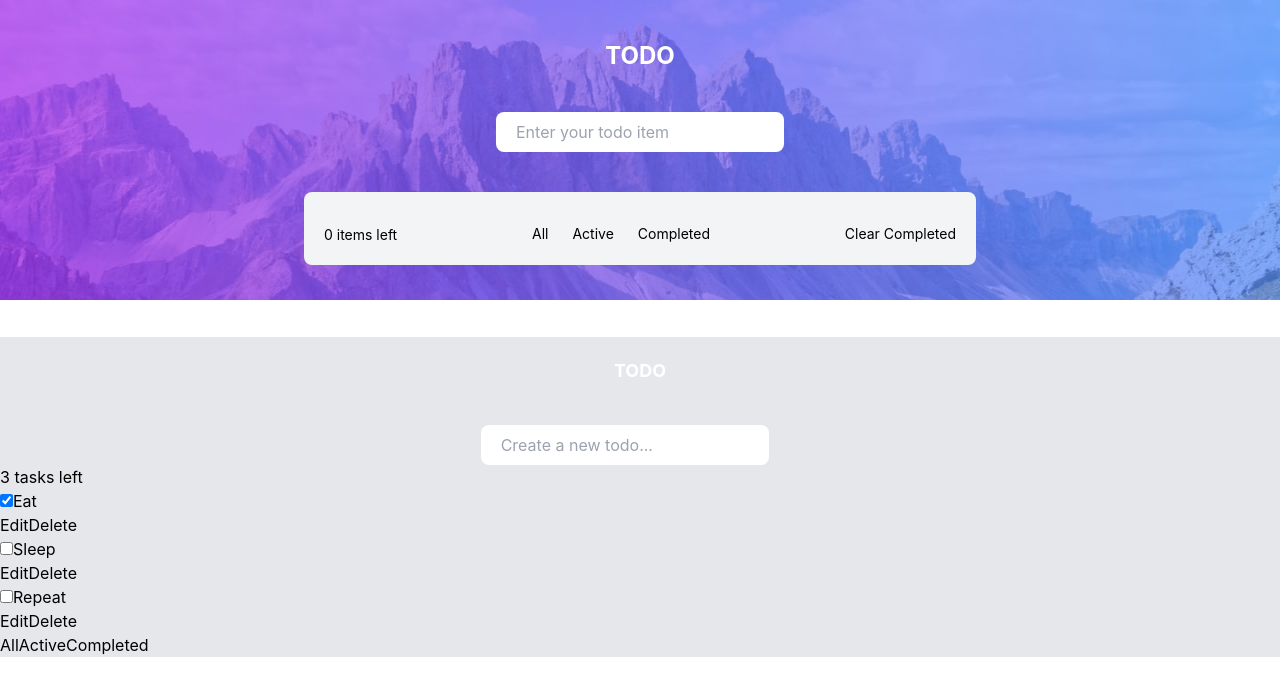
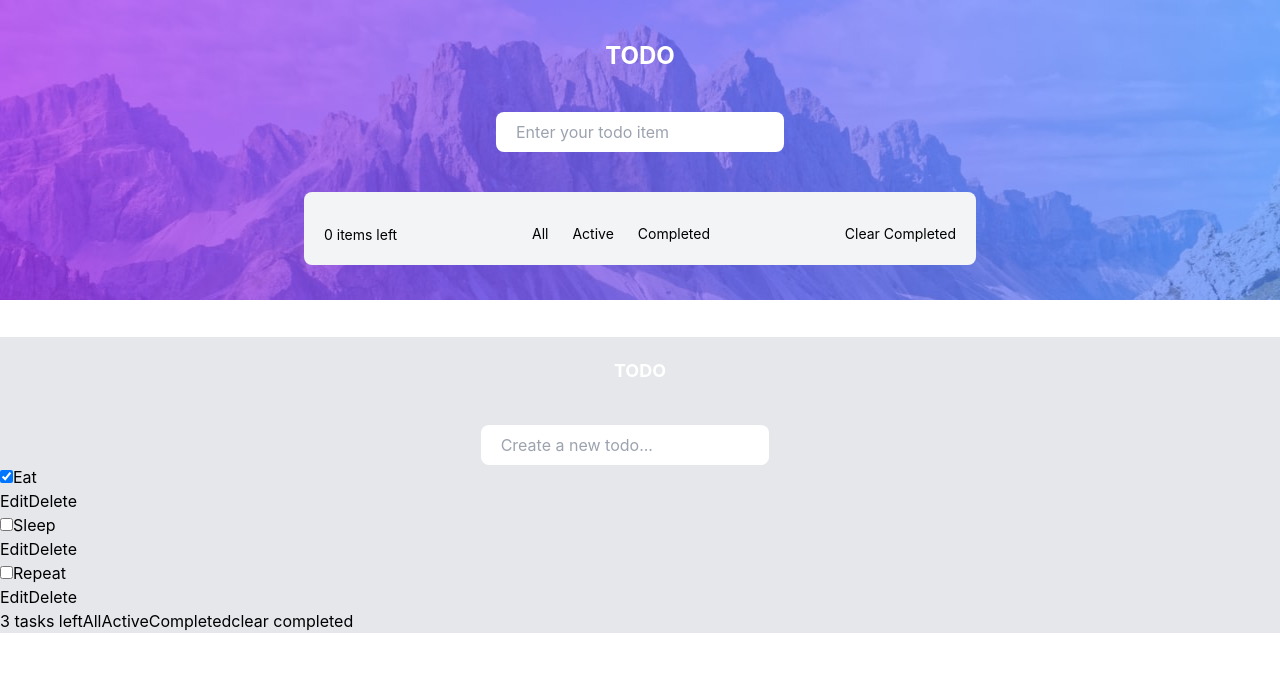
Before and after one commit to balderb/todo-app-reactjs, a React (Create React App) app: page / in a window 1280 px wide. Shown: the top 696 px of the page. Built offline with nearby package versions, Linux system fonts and the light colour scheme.

Commit message:
additional testing with onSubmit functionality on input field

```diff
--- a/src/App.js
+++ b/src/App.js
@@ -136,11 +136,15 @@ const App = (props) => {
         <div className="bg-gray-200">
         <div className="text-lg font-bold pt-5 text-center text-white">TODO</div>
           <Form addTask={addTask} />
-          <h2 id="list-heading">{headingText}</h2>
+
         <ul>
           { taskList }
         </ul>
-        <div>{filterList}</div>
+        <div className="flex">
+          <h2 id="list-heading">{headingText}</h2>
+          <div>{filterList}</div>
+          <h2>clear completed</h2>
+        </div>
         </div>
       </main>
     </>
--- a/src/components/Form.jsx
+++ b/src/components/Form.jsx
@@ -15,16 +15,17 @@ function Form(props) {
     }
 
   return (
-    <form className="flex items-center justify-center mt-10 rounded ring-offset-4 ring-offset-blue-200">
+    <form className=" text-black flex items-center justify-center mt-10 rounded ring-offset-4 ring-offset-blue-200">
         <input
             type="text"
             id="new-todo-input"
             className="input input__lg"
             name="text"
             autoComplete="off"
-            placeholder="Create a new todo..." className="py-2 px-5 rounded-lg"
+            placeholder="Create a new todo..." className="py-2 px-5 rounded-lg text-gray-400"
             value={name}
             onChange={handleChange}
+            onSubmit={handleSubmit}
         />
         <button type="submit" className="invisible" onClick={handleSubmit}>
         Add
```
